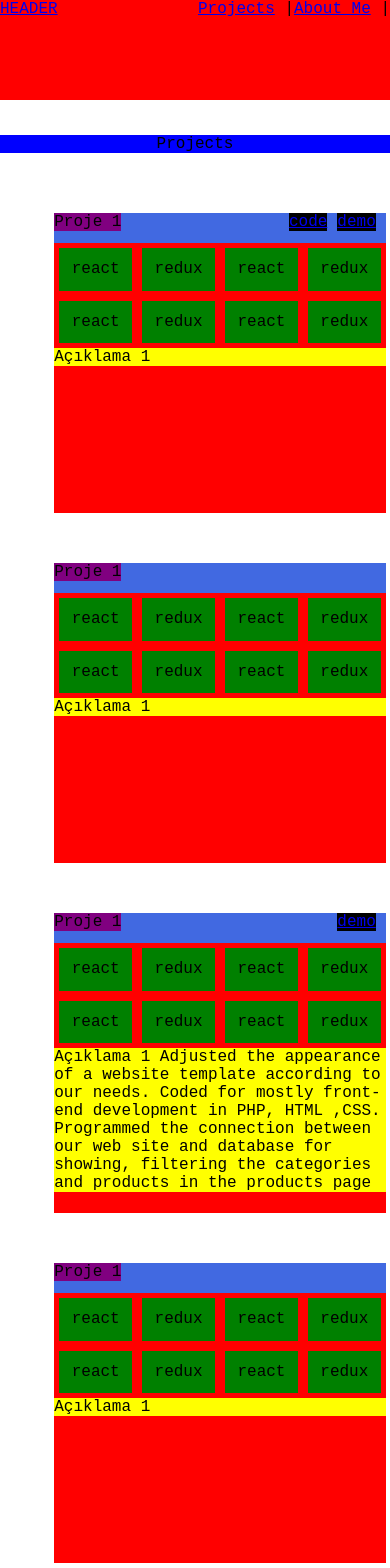
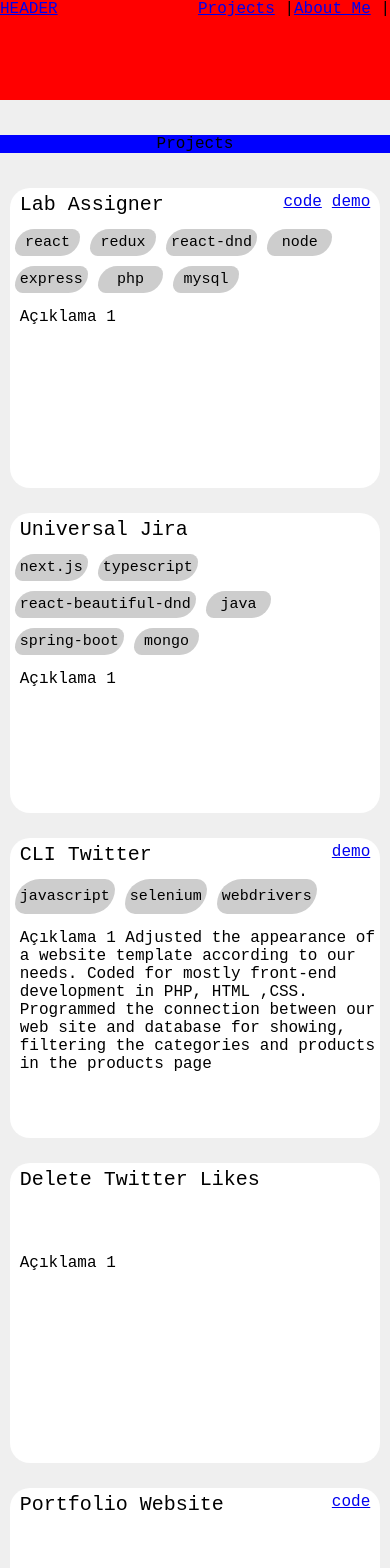
Before and after one commit to egebircan/my-portfolio, a Next.js app: page /projects in a window 390 px wide. Shown: the top 1568 px of the page. Built offline with nearby package versions, Linux system fonts and the light colour scheme.

Commit message:
tech stack responsiveness

```diff
--- a/components/Project/index.module.css
+++ b/components/Project/index.module.css
@@ -1,44 +1,50 @@
 .info {
-  height: 30%;
-  background-color: royalblue;
+  height: 15%;
 }
 
-@media (max-width: 767px) {
+@media (max-width: 1333px) {
   .info {
-    height: 10%;
-    background-color: royalblue;
+    height: 12%;
   }
+}
+
+.title {
+  float: left;
+  margin-left: 10px;
+  margin-top: 5px;
+  font-size: 20px;
+}
+
+.btn {
+  margin-top: 5px;
+  margin-right: 10px;
+  float: right;
 }
 
 .techstack {
   display: flex;
   flex-wrap: wrap;
-  height: 25%;
+  min-height: 15%;
+  height: auto;
 }
 
-@media (max-width: 767px) {
+@media (max-width: 1333px) {
   .techstack {
     display: flex;
     flex-wrap: wrap;
-    height: 35%;
+    min-height: 15%;
+    height: auto;
   }
 }
 
 .techstack > div {
-  flex: 1; /*grow*/
-}
-
-.title {
-  background-color: purple;
-  float: left;
-}
-
-.btn {
-  margin-right: 10px;
-  background-color: black;
-  float: right;
+  flex: 0 1 auto;
+  font-size: 15px;
+  padding: 5px;
+  min-width: 15%;
 }
 
 .descriptionDiv {
-  background-color: yellow;
+  margin-top: 10px;
+  margin-left: 10px;
 }
--- a/components/Project/project.js
+++ b/components/Project/project.js
@@ -4,27 +4,31 @@ import Tag from "components/Tag"
 
 const renderTechStack = (tags) => {
   return tags.map(tag => (
-    <Tag name={tag.name}/>
+    <Tag name={tag}/>
   ))
 }
-export default function Project({ name, description, demoLink, codeLink }) {
+export default function Project({ name, description, demoLink, codeLink, techStack }) {
   return (
     <ProjectDiv>
       <div className={styles.info}>
         <div className={styles.title}>{name}</div>
           {demoLink &&
             <a href={demoLink} target="_blank" className={styles.btn}>
+              <div>
                 demo
+              </div>
             </a>
           }
           {codeLink &&
             <a href={codeLink} target="_blank" className={styles.btn}>
+              <div>
                 code
+              </div>
             </a>
           }
       </div>
       <div className={styles.techstack}>
-        {renderTechStack([{name: "react"}, {name: "redux"}, {name: "react"}, {name: "redux"}, {name: "react"}, {name: "redux"}, {name: "react"}, {name: "redux"}])}
+        {renderTechStack(techStack)}
       </div>
       <div className={styles.descriptionDiv}>{description}</div>
     </ProjectDiv>
@@ -35,10 +39,13 @@ const ProjectDiv = styled.div`
   width: 45%;
   height: 250px;
   margin: 25px;
-  background-color: red;
+  background-color: white;
+  border-radius: 20px;
 
-  @media (max-width: 767px) {
+  @media (max-width: 1333px) {
     width: 100%;
     height: 300px;
+    margin: 0px;
+    margin-bottom: 25px;
   }
 `
--- a/components/Tag/tag.js
+++ b/components/Tag/tag.js
@@ -7,11 +7,12 @@ export default function Tag({ name }) {
 }
 
 const TagDiv = styled.div`
-  background-color: green;
+  background-color: #cdcdcd;
   margin: 5px;
   display: flex;
   align-items: center;
   justify-content: center;
   text-align: center;
   min-width: 20%;
+  border-radius: 50px 20px;
 `
--- a/content/content.json
+++ b/content/content.json
@@ -1,70 +1,52 @@
 {
   "projects": [
     {
-      "name": "Proje 1",
+      "name": "Lab Assigner",
       "description": "Açıklama 1",
       "videoLink": "https://www.youtube.com/embed/tgbNymZ7vqY",
       "demoLink": "https://www.google.com",
-      "codeLink": "https://www.google.com"
+      "codeLink": "https://www.google.com",
+      "techStack": ["react", "redux", "react-dnd", "node", "express", "php", "mysql"]
     },
     {
-      "name": "Proje 1",
+      "name": "Universal Jira",
       "description": "Açıklama 1",
-      "videoLink": "https://www.youtube.com/embed/tgbNymZ7vqY"
+      "videoLink": "https://www.youtube.com/embed/tgbNymZ7vqY",
+      "techStack": ["next.js", "typescript", "react-beautiful-dnd", "java", "spring-boot", "mongo"]
     },
     {
-      "name": "Proje 1",
+      "name": "CLI Twitter",
       "description": "Açıklama 1 Adjusted the appearance of a website template according to our needs. Coded for mostly front-end development in PHP, HTML ,CSS. Programmed the connection between our web site and database for showing, filtering the categories and products in the products page",
-      "stack": "React, redux",
       "videoLink": "https://www.youtube.com/embed/tgbNymZ7vqY",
-      "demoLink": "https://www.google.com"
+      "demoLink": "https://www.google.com",
+      "techStack": ["javascript", "selenium", "webdrivers"]
     },
     {
-      "name": "Proje 1",
+      "name": "Delete Twitter Likes",
       "description": "Açıklama 1",
-      "videoLink": "https://www.youtube.com/embed/tgbNymZ7vqY"
+      "videoLink": "https://www.youtube.com/embed/tgbNymZ7vqY",
+      "techStack": []
+    },
+    {
+      "name": "Portfolio Website",
+      "description": "Açıklama 1",
+      "videoLink": "https://www.youtube.com/embed/tgbNymZ7vqY",
+      "codeLink": "https://www.google.com",
+      "techStack": []
     },
     {
       "name": "Proje 1",
       "description": "Açıklama 1",
       "videoLink": "https://www.youtube.com/embed/tgbNymZ7vqY",
-      "codeLink": "https://www.google.com"
-    },
-    {
-      "name": "Proje 1",
-      "description": "Açıklama 1",
-      "videoLink": "https://www.youtube.com/embed/tgbNymZ7vqY"
+      "techStack": []
     },
     {
       "name": "Proje 1",
       "description": "Açıklama 1",
       "videoLink": "https://www.youtube.com/embed/tgbNymZ7vqY",
       "demoLink": "https://www.google.com",
-      "codeLink": "https://www.google.com"
-    },
-    {
-      "name": "Proje 1",
-      "description": "Açıklama 1",
-      "videoLink": "https://www.youtube.com/embed/tgbNymZ7vqY",
-      "demoLink": "https://www.google.com"
-    },
-    {
-      "name": "Proje 2",
-      "description": "Açıklama 1 Adjusted the appearance of a website template according to our needs. Coded for mostly front-end development in PHP, HTML ,CSS. Programmed the connection between our web site and database for showing, filtering the categories and products in the products page",
-      "demoLink": "https://www.google.com",
-      "codeLink": "https://www.google.com"
-    },
-    {
-      "name": "Proje 2",
-      "description": "Açıklama 2",
-      "demoLink": "https://www.google.com",
-      "codeLink": "https://www.google.com"
-    },
-    {
-      "name": "Proje 2",
-      "description": "Açıklama 1 Adjusted the appearance of a website template according to our needs. Coded for mostly front-end development in PHP, HTML ,CSS. Programmed the connection between our web site and database for showing, filtering the categories and products in the products page",
-      "demoLink": "https://www.google.com",
-      "codeLink": "https://www.google.com"
+      "codeLink": "https://www.google.com",
+      "techStack": []
     }
   ]
 }
--- a/pages/projects.js
+++ b/pages/projects.js
@@ -9,6 +9,7 @@ const renderProjects = projects => {
              description={project.description}
              demoLink={project.demoLink}
              codeLink={project.codeLink}
+             techStack={project.techStack}
              />
   ))
 }
@@ -36,7 +37,7 @@ const ProjectsLayout = styled.div`
   justify-content: center;
 
   @media (max-width: 800px) {
-    width: 85%;
+    width: 95%;
     flex-direction: column;
   }
 `
--- a/pages/styles.css
+++ b/pages/styles.css
@@ -3,4 +3,5 @@
 body {
   margin: 0;
   font-family: "Roboto Mono", monospace;
+  background-color: #efefef;
 }
```
